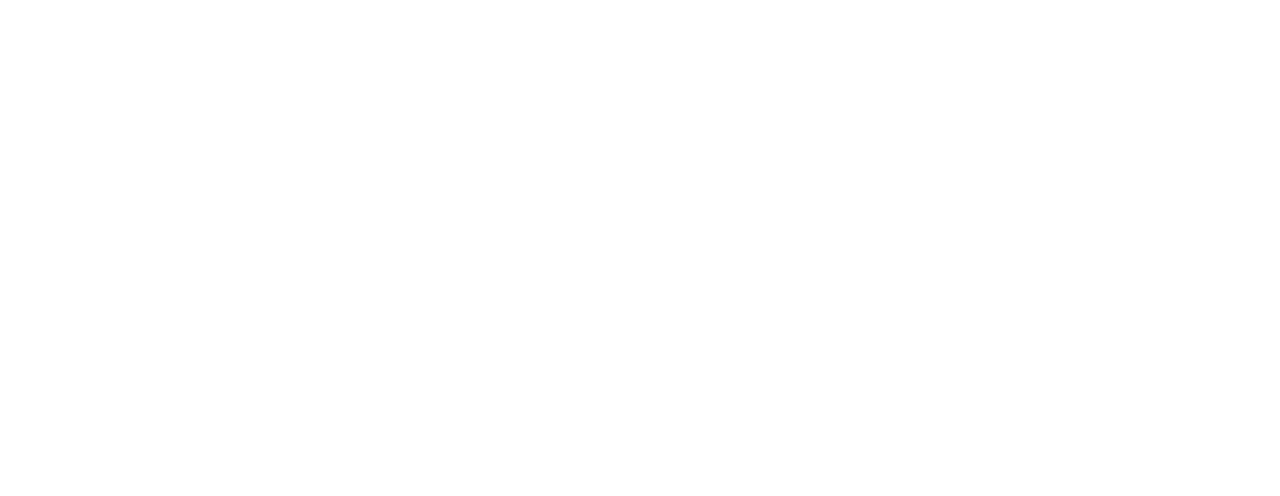
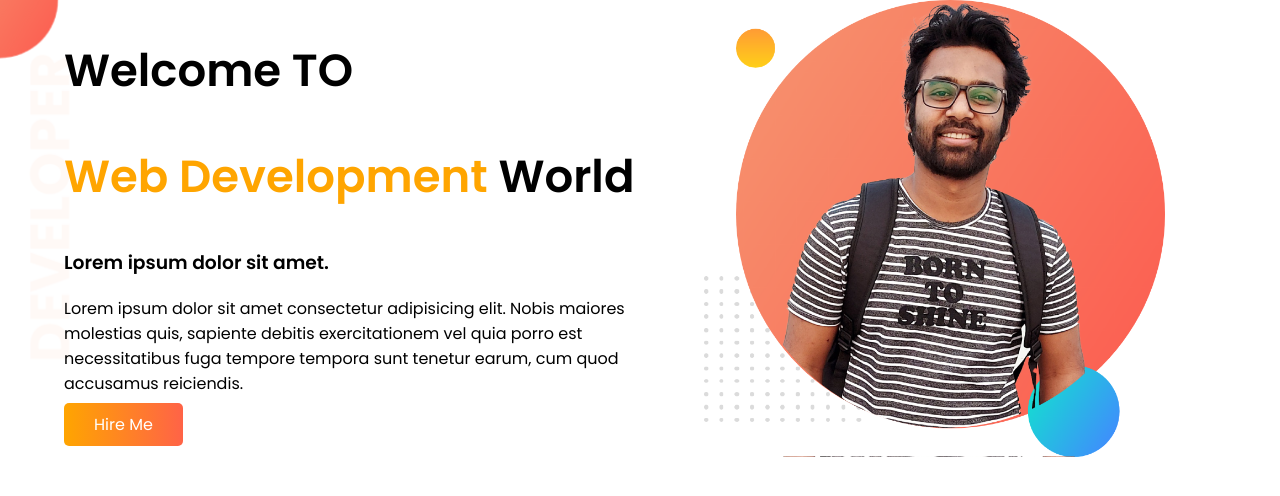
Before and after one commit to smarifuli43/developer-portfolio, a plain HTML site: page index.html in a window 1280 px wide. Drawn offline with Linux system fonts and the light colour scheme.

Commit message:
addedtop banner

```diff
--- a/index.html
+++ b/index.html
@@ -1,16 +1,35 @@
 <!DOCTYPE html>
 <html lang="en">
-<head>
-    <meta charset="UTF-8">
-    <meta http-equiv="X-UA-Compatible" content="IE=edge">
-    <meta name="viewport" content="width=device-width, initial-scale=1.0">
+  <head>
+    <meta charset="UTF-8" />
+    <meta http-equiv="X-UA-Compatible" content="IE=edge" />
+    <meta name="viewport" content="width=device-width, initial-scale=1.0" />
     <title>Document</title>
-    <link rel="stylesheet" href="style.css">
-</head>
-<body>
-
-
-
-
-</body>
+    <link rel="preconnect" href="https://fonts.googleapis.com" />
+    <link rel="preconnect" href="https://fonts.gstatic.com" crossorigin />
+    <link
+      href="https://fonts.googleapis.com/css2?family=Poppins:wght@400;500;600&display=swap"
+      rel="stylesheet"
+    />
+    <link rel="stylesheet" href="style.css" />
+  </head>
+  <body>
+   <section class="top-banner">
+      <div class="half-width">
+      <h1>Welcome TO</h1>
+      <h1><span class="heading-clr">Web Development</span> World</h1>
+      <h3>Lorem ipsum dolor sit amet.</h3>
+      <p>
+        Lorem ipsum dolor sit amet consectetur adipisicing elit. Nobis maiores
+        molestias quis, sapiente debitis exercitationem vel quia porro est
+        necessitatibus fuga tempore tempora sunt tenetur earum, cum quod
+        accusamus reiciendis.
+      </p>
+      <a href="#" class="btn" target="_blank">Hire Me</a>
+    </div>
+    <div class="half-width">
+      <img src="./images/my-bg.png" alt="" />
+    </div>
+   </section>
+  </body>
 </html>
--- a/style.css
+++ b/style.css
@@ -0,0 +1,32 @@
+body {
+  font-family: "Poppins", sans-serif;
+  margin:0;
+}
+h1 {
+  font-size: 45px;
+}
+.heading-clr {
+  color: orange;
+}
+section {
+  display: flex;
+}
+.half-width {
+  width: 50%;
+  padding-left:5%;
+}
+.half-width img {
+  width: 80%;
+}
+.btn {
+  text-decoration: none;
+  background-image: linear-gradient(to right, orange, tomato);
+  padding: 10px 30px;
+  color: #ffffff;
+  border-radius: 5px;
+  font-weight: 400;
+}
+.top-banner{
+    background-image: url(./images/top-banner.png);
+    background-repeat: no-repeat;
+}
```
Also changed, not shown: images/bg-1.png (added), images/dream-bg.png (added), images/exp-bg.png (added), images/jhankar.png (added), images/jhankar2.png (added), images/my-bg.png (added), images/my-bg1.png (added), images/my-bg2.png (added), images/top-banner.png (added).
